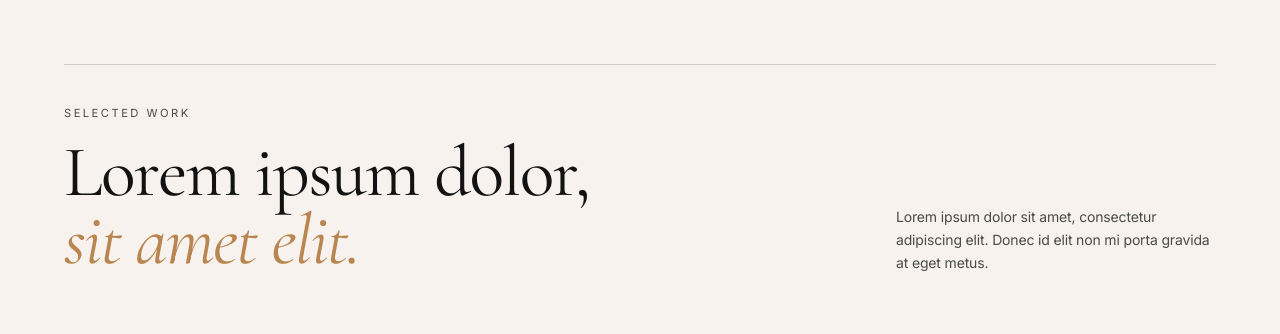
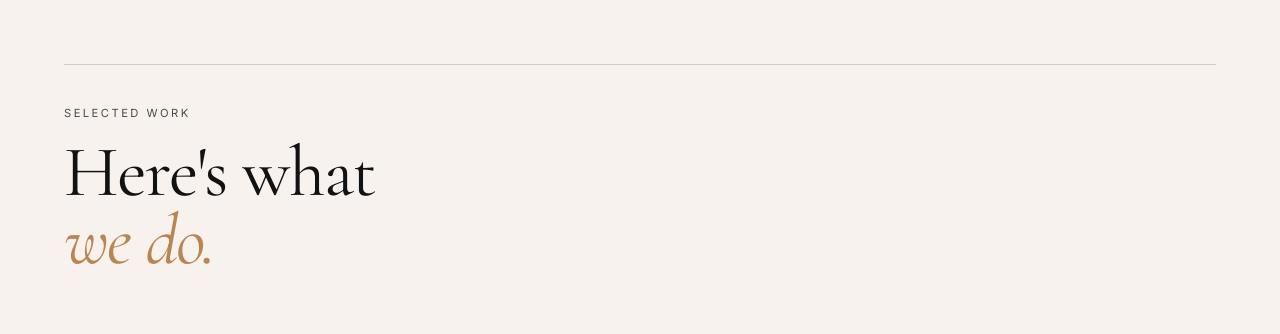
Before and after one commit to CJD115/Beyond-Years-Designs, a React (Vite) app: page / in a window 1280 px wide. Shown: the part 880-1214 px from the top of the page. Built offline with nearby package versions, Linux system fonts and the light colour scheme.

Commit message:
content: replace studio placeholder copy

```diff
--- a/src/components/studio/Process.jsx
+++ b/src/components/studio/Process.jsx
@@ -30,9 +30,9 @@ export default function Process() {
         <Reveal className="mb-16 md:mb-20 border-t border-border pt-10">
           <p className="eyebrow mb-4">Process</p>
           <h2 className="font-display text-5xl md:text-7xl leading-[0.95] max-w-2xl">
-            Lorem ipsum
+            How we build
             <br />
-            <span className="font-serif-italic text-accent">dolor sit.</span>
+            <span className="font-serif-italic text-accent">Your site.</span>
           </h2>
         </Reveal>
 
--- a/src/components/studio/Services.jsx
+++ b/src/components/studio/Services.jsx
@@ -5,7 +5,7 @@ const SERVICES = [
   {
     no: "01",
     title: "One-page Website",
-    body: "An elegant, one-page website curates your brand and shows the world who you are, all from one convenient location. No matter how complex your business, we’ll showcase all the important information in a clear, considered way that’s right for you",
+    body: "An elegant, one-page website curates your brand and shows the world who you are, all from one convenient location. No matter how complex your business, we’ll showcase all the important information in a clear, considered way that’s right for you.",
   },
   {
     no: "02",
--- a/src/components/studio/WhyStudio.jsx
+++ b/src/components/studio/WhyStudio.jsx
@@ -23,9 +23,9 @@ export default function WhyStudio() {
           <Reveal className="md:col-span-5">
             <p className="eyebrow mb-4">Why Us</p>
             <h2 className="font-display text-5xl md:text-7xl leading-[0.95]">
-              What
+              Who
               <br />
-              <span className="font-serif-italic text-accent">We do.</span>
+              <span className="font-serif-italic text-accent">We are.</span>
             </h2>
           </Reveal>
 
--- a/src/components/studio/Work.jsx
+++ b/src/components/studio/Work.jsx
@@ -148,15 +148,15 @@ export default function Work() {
           <div>
             <p className="eyebrow mb-4">Selected Work</p>
             <h2 className="font-display text-5xl md:text-7xl leading-[0.95] max-w-2xl">
-              Lorem ipsum dolor,
+              Here's what
               <br />
-              <span className="font-serif-italic text-accent">sit amet elit.</span>
+              <span className="font-serif-italic text-accent">we do.</span>
             </h2>
           </div>
-          <p className="max-w-xs text-sm text-muted-foreground leading-relaxed">
+          {/* <p className="max-w-xs text-sm text-muted-foreground leading-relaxed">
             Lorem ipsum dolor sit amet, consectetur adipiscing elit. Donec id
             elit non mi porta gravida at eget metus.
-          </p>
+          </p> */}
         </Reveal>
 
         <FeaturedProject project={featured} />
```
